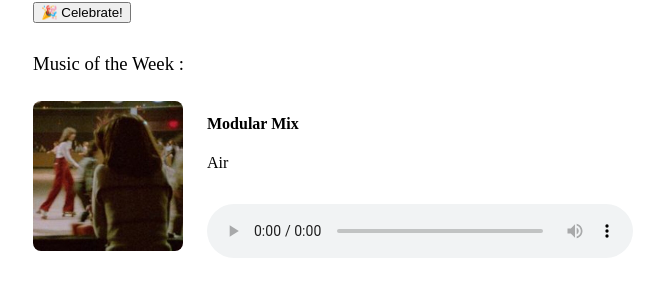
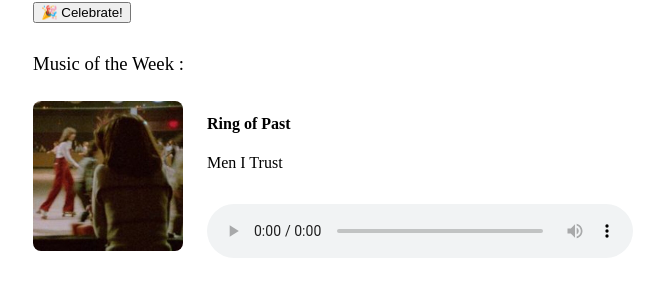
Before and after one commit to 3imaginaryboys3/3imaginaryboys3.github.io, a Jekyll site: the page built from index.markdown, in a window 1280 px wide. Shown: the part 224-521 px from the top of the page, without its empty margins (307-970 px from the left). Built offline with Jekyll 4.4.1, drawn with Linux system fonts in a browser that asks for light colours; nearby versions of some CDN libraries; some web fonts are replaced.

Commit message:
Update music.yml

```diff
--- a/_data/music.yml
+++ b/_data/music.yml
@@ -1,5 +1,5 @@
-- title: "Modular Mix"
-  artist: "Air"
+- title: "Ring of Past"
+  artist: "Men I Trust"
   ref : #
   cover: "assets/img/ROP.jpg"
   audio: " assets/audio/RingOfPast.mp3 "
```
